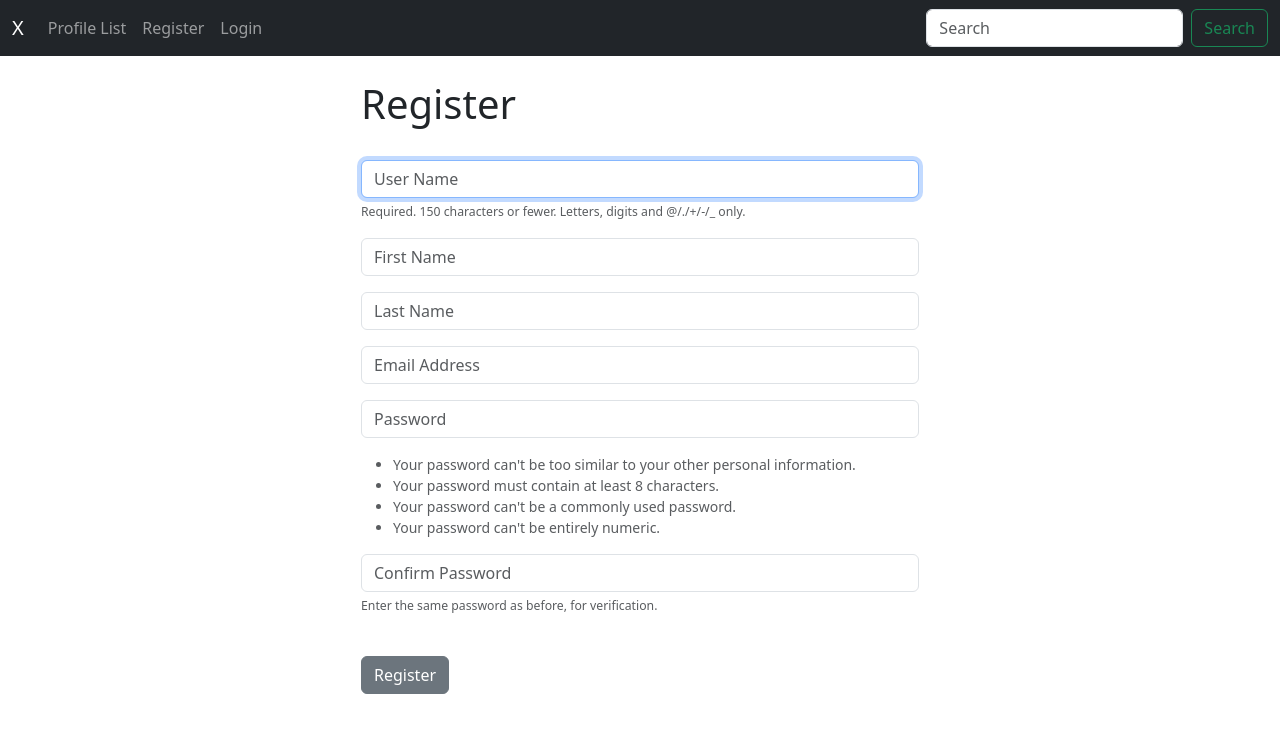
After one commit to douglas-yokomizo/twitter, a Django app: page /register/ in a window 1280 px wide. The commit adds this page. Shown: the top 733 px of the page. Run offline with Django 5.2, Linux system fonts and the light colour scheme.

Commit message:
feat: add user register form

```diff
--- a/twitter/forms.py
+++ b/twitter/forms.py
@@ -1,5 +1,8 @@
 from django import forms
 from .models import Tweet
+from django.contrib.auth.forms import UserCreationForm
+from django.contrib.auth.models import User
+
 
 class TweetForm(forms.ModelForm):
 	body = forms.CharField(required=True,
@@ -15,3 +18,31 @@ class TweetForm(forms.ModelForm):
 	class Meta:
 		model = Tweet
 		exclude = ("user",)
+
+
+class SignUpForm(UserCreationForm):
+	email = forms.EmailField(label="", widget=forms.TextInput(attrs={'class':'form-control', 'placeholder':'Email Address'}))
+	first_name = forms.CharField(label="", max_length=100, widget=forms.TextInput(attrs={'class':'form-control', 'placeholder':'First Name'}))
+	last_name = forms.CharField(label="", max_length=100, widget=forms.TextInput(attrs={'class':'form-control', 'placeholder':'Last Name'}))
+
+	class Meta:
+		model = User
+		fields = ('username', 'first_name', 'last_name', 'email', 'password1', 'password2')
+
+	def __init__(self, *args, **kwargs):
+		super(SignUpForm, self).__init__(*args, **kwargs)
+
+		self.fields['username'].widget.attrs['class'] = 'form-control'
+		self.fields['username'].widget.attrs['placeholder'] = 'User Name'
+		self.fields['username'].label = ''
+		self.fields['username'].help_text = '<span class="form-text text-muted"><small>Required. 150 characters or fewer. Letters, digits and @/./+/-/_ only.</small></span>'
+
+		self.fields['password1'].widget.attrs['class'] = 'form-control'
+		self.fields['password1'].widget.attrs['placeholder'] = 'Password'
+		self.fields['password1'].label = ''
+		self.fields['password1'].help_text = '<ul class="form-text text-muted small"><li>Your password can\'t be too similar to your other personal information.</li><li>Your password must contain at least 8 characters.</li><li>Your password can\'t be a commonly used password.</li><li>Your password can\'t be entirely numeric.</li></ul>'
+
+		self.fields['password2'].widget.attrs['class'] = 'form-control'
+		self.fields['password2'].widget.attrs['placeholder'] = 'Confirm Password'
+		self.fields['password2'].label = ''
+		self.fields['password2'].help_text = '<span class="form-text text-muted"><small>Enter the same password as before, for verification.</small></span>'
--- a/twitter/templates/navbar.html
+++ b/twitter/templates/navbar.html
@@ -19,14 +19,17 @@
         </li>
         {% if user.is_authenticated %}
         <li class="nav-item">
-          <a class="nav-link" href="{% url 'profile' request.user.id %}"
-            >My Profile</a
-          >
+          <a class="nav-link" href="{% url 'profile' request.user.id %}">
+            My Profile
+          </a>
         </li>
         <li class="nav-item">
           <a class="nav-link" href="{% url 'logout' %}">Logout</a>
         </li>
         {% else %}
+        <li class="nav-item">
+          <a class="nav-link" href="{% url 'register' %}">Register</a>
+        </li>
         <li class="nav-item">
           <a class="nav-link" href="{% url 'login' %}">Login</a>
         </li>
--- /dev/null
+++ b/twitter/templates/register.html
@@ -0,0 +1,14 @@
+{% extends 'base.html' %} {% block content %}
+
+<div class="col-md-6 offset-md-3">
+  <h1>Register</h1>
+  <br />
+
+  <form method="POST" action="">
+    {% csrf_token %} {{ form.as_p }}
+    <br />
+    <button type="submit" class="btn btn-secondary">Register</button>
+  </form>
+</div>
+
+{% endblock %}
--- a/twitter/urls.py
+++ b/twitter/urls.py
@@ -7,4 +7,5 @@ urlpatterns = [
     path('profile/<int:pk>', views.profile, name="profile"),
     path('login/', views.login_user, name='login'),
     path('logout', views.logout_user, name='logout'),
+    path('register/', views.register_user, name='register'),
 ]
--- a/twitter/views.py
+++ b/twitter/views.py
@@ -1,9 +1,11 @@
 from django.shortcuts import render, redirect
 from django.contrib import messages
+from django.contrib.auth import authenticate, login, logout
+from django.contrib.auth.forms import UserCreationForm
+from django import forms
+
 from .models import Profile, Tweet
-from django.contrib.auth import authenticate, login, logout
-
-from .forms import TweetForm
+from .forms import TweetForm, SignUpForm
 
 def home(request):
     if request.user.is_authenticated:
@@ -76,3 +78,22 @@ def logout_user(request):
 	logout(request)
 	messages.success(request, ("You Have Been Logged Out. Sorry to Meep You Go..."))
 	return redirect('home')
+
+def register_user(request):
+	form = SignUpForm()
+	if request.method == "POST":
+		form = SignUpForm(request.POST)
+		if form.is_valid():
+			form.save()
+			username = form.cleaned_data['username']
+			password = form.cleaned_data['password1']
+			# first_name = form.cleaned_data['first_name']
+			# second_name = form.cleaned_data['second_name']
+			# email = form.cleaned_data['email']
+			# Log in user
+			user = authenticate(username=username, password=password)
+			login(request,user)
+			messages.success(request, ("You have successfully registered! Welcome!"))
+			return redirect('home')
+
+	return render(request, "register.html", {'form':form})
```
